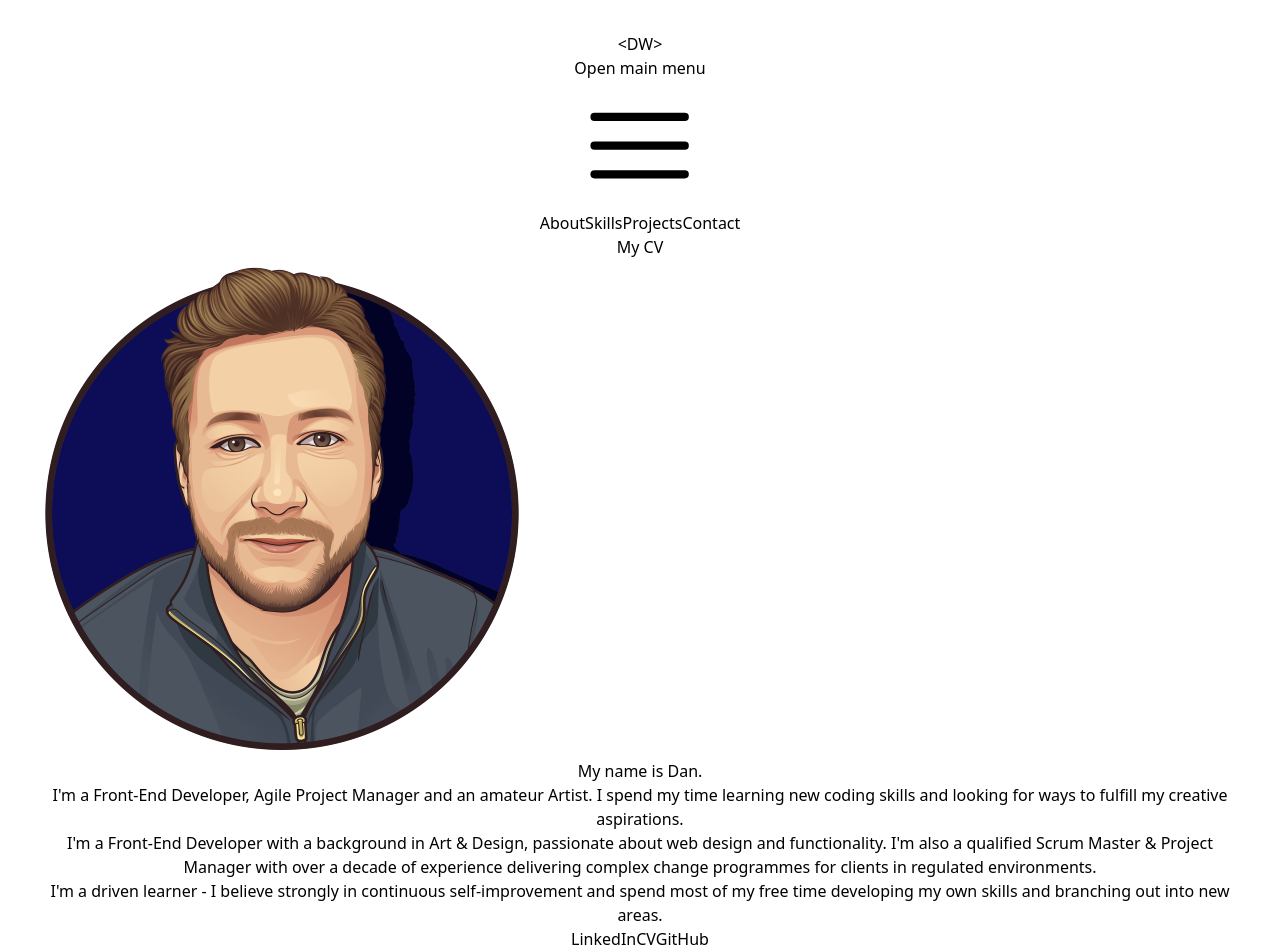
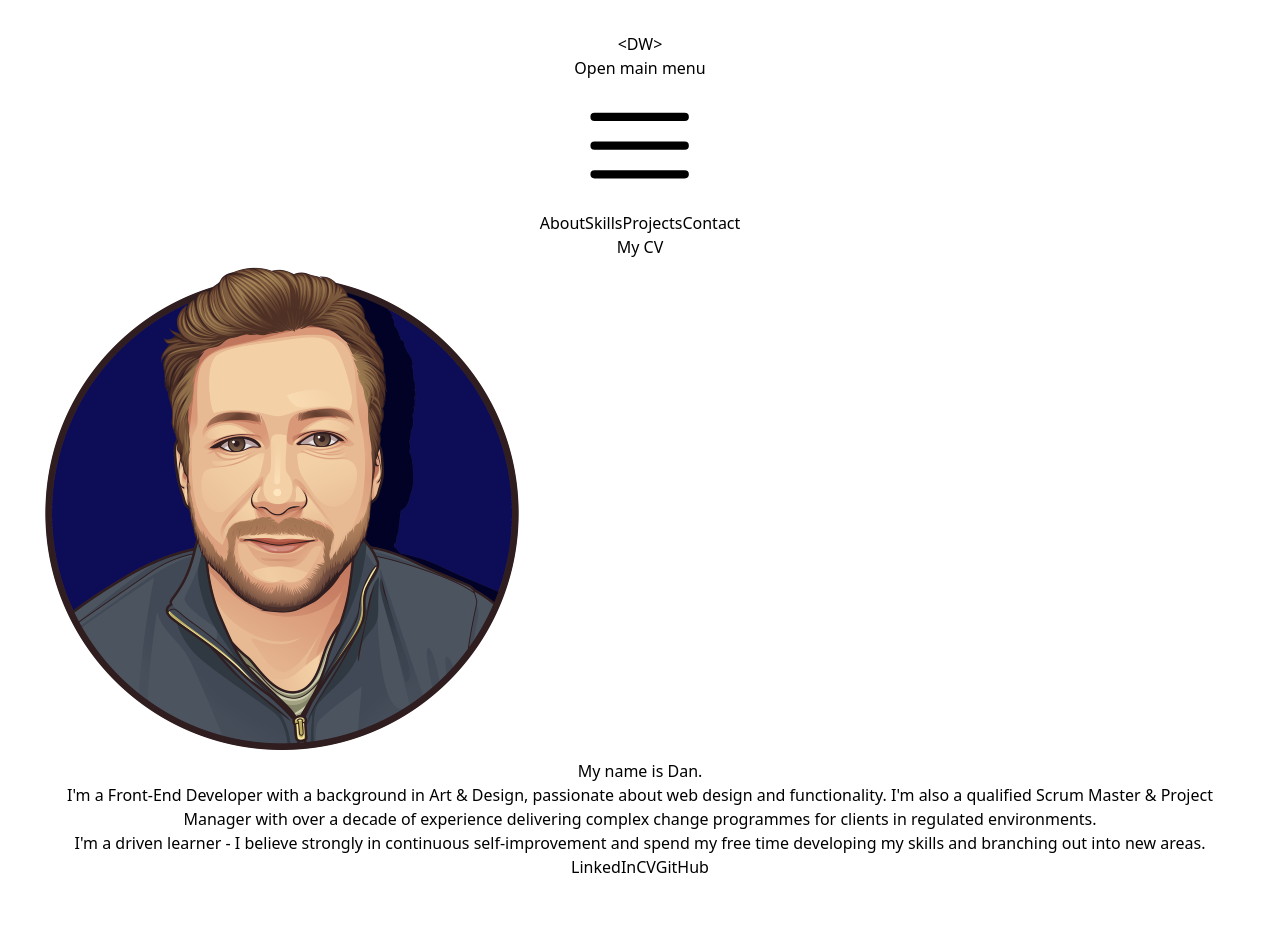
Before and after one commit to danwhitlock/portfolio-react, a React (Vite) app: page / in a window 1280 px wide. Shown: the top 952 px of the page. After the commit the page ends 911 px from the top, so only its background shows below. Built offline with nearby package versions, Linux system fonts and the light colour scheme.

Commit message:
Update about text

```diff
--- a/src/Components/Home.jsx
+++ b/src/Components/Home.jsx
@@ -27,13 +27,10 @@ export default function Home() {
             My name is Dan.
             </h1>
             <p className="mt-6 text-lg leading-8 text-gray-600">
-            I'm a Front-End Developer, Agile Project Manager and an amateur Artist.  I spend my time learning new coding skills and looking for ways to fulfill my creative aspirations.
-            </p>
-            <p className="mt-6 text-lg leading-8 text-gray-600">
             I'm a Front-End Developer with a background in Art & Design, passionate about web design and functionality. I'm also a qualified Scrum Master & Project Manager with over a decade of experience delivering complex change programmes for clients in regulated environments.
             </p>
             <p className="mt-6 text-lg leading-8 text-gray-600">
-            I'm a driven learner - I believe strongly in continuous self-improvement and spend most of my free time developing my own skills and branching out into new areas.
+            I'm a driven learner - I believe strongly in continuous self-improvement and spend my free time developing my skills and branching out into new areas.
             </p>
             <div className="mt-10 flex items-center justify-center gap-x-6">
               <a
```
